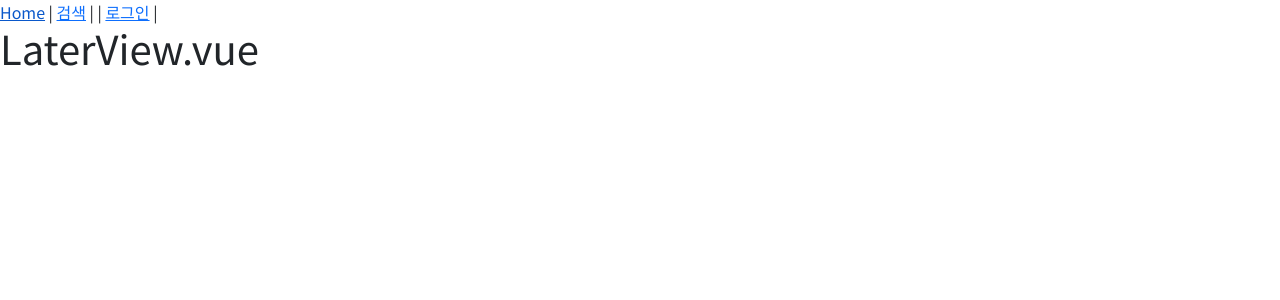
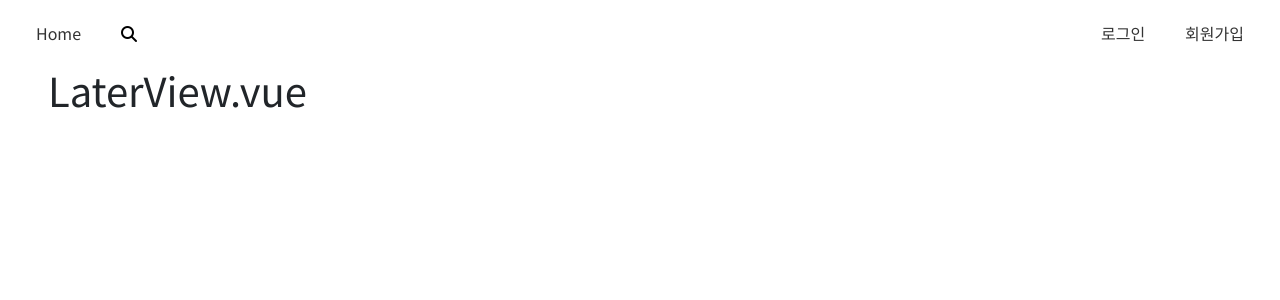
Before and after one commit to prkhch/more, a Vue app in the folder fe/: page /later in a window 1280 px wide. Shown: the top 300 px of the page. Built offline with nearby package versions, Linux system fonts and the light colour scheme.

Commit message:
로그인,로그아웃,홈디자인,인피니틐

```diff
--- a/fe/package.json
+++ b/fe/package.json
@@ -10,6 +10,7 @@
   "dependencies": {
     "axios": "^1.4.0",
     "core-js": "^3.8.3",
+    "gsap": "^2.1.3",
     "vue": "^2.6.14",
     "vue-router": "^3.5.1",
     "vuex": "^3.6.2",
--- a/fe/public/index.html
+++ b/fe/public/index.html
@@ -22,5 +22,7 @@
     <script src="https://cdn.jsdelivr.net/npm/bootstrap@5.3.0-alpha1/dist/js/bootstrap.bundle.min.js"
     integrity="sha384-w76AqPfDkMBDXo30jS1Sgez6pr3x5MlQ1ZAGC+nuZB+EYdgRZgiwxhTBTkF7CXvN"
     crossorigin="anonymous"></script>
+
+    <script src="https://kit.fontawesome.com/d4a50f184d.js" crossorigin="anonymous"></script>
   </body>
 </html>
--- a/fe/src/App.vue
+++ b/fe/src/App.vue
@@ -1,17 +1,73 @@
 <template>
   <div id="app">
-    <nav>
-      <router-link to="/">Home</router-link> |
-      <router-link to="/search">검색</router-link> |
-      <router-link v-if="hasToken" to="/later">나중에 볼 영화</router-link> |
-      <router-link v-if="hasToken" to="/profile">{{ $store.state.username }}</router-link>
-      <button v-if="hasToken" @click="logout">로그아웃</button>
-      <!-- <router-link v-else to="/login">로그인</router-link> | -->
-      <router-link to="/login">로그인</router-link> |
-    </nav>
-    <router-view/>
+
+  <nav>
+    <div class="left-links">
+      <div @click="playSound">
+        <router-link to="/">Home</router-link>
+      </div>
+
+      <div @click="playSound">
+        <router-link to="/search">
+        <i class="fa-solid fa-magnifying-glass" style="color: #000000;"></i>
+        </router-link>
+      </div>
+
+    </div>
+
+    <div class="right-links">
+      <div v-if="hasToken" @click="playSound">
+        <router-link to="/later">나중에 볼 영화</router-link>
+      </div>
+      <div v-if="hasToken" @click="playSound">
+        <router-link to="/profile">{{ $store.state.username }}</router-link>
+      </div>
+      <div v-if="hasToken" @click="playSound">
+        <button @click="logout">로그아웃</button>
+      </div>
+      <div v-else @click="playSound">
+        <router-link to="/login">로그인</router-link>
+        <router-link to="/signup">회원가입</router-link>
+      </div>
+
+    </div>
+  </nav>
+
+    <!-- router-view -->
+    <div class="page">
+      <router-view/>
+    </div>
+
   </div>
 </template>
+
+<script>
+export default {
+  data() {
+    return {
+      showSearch: false,
+    };
+  },
+  computed: {
+    hasToken() {
+      return this.$store.state.token !== null;
+    },
+  },
+  methods: {
+    logout() {
+      this.$store.dispatch('logout');
+    },
+    playSound() {
+      var audio = new Audio(require('@/assets/click.mp3'));
+      audio.play()
+        .catch(error => {
+            // 오류 처리 로직 추가
+            console.error('소리를 재생할 수 없습니다:', error);
+          });
+    },
+  },
+};
+</script>
 
 <style>
 #app {
@@ -22,18 +78,44 @@ ul {
   list-style : none;
 }
 .page {
-  padding-top:3rem;
+  padding-left: 3rem;
+  padding-right: 3rem;
 }
+
+/* navbar Style */
+nav {
+  padding: 1rem;
+  display: flex;
+  justify-content: space-between;
+}
+.left-links {
+  display: flex;
+  align-items: center;
+}
+.right-links {
+  display: flex;
+  align-items: center;
+}
+.left-links a,
+.right-links a,
+.right-links button {
+  margin: 0 10px;
+  padding: 5px 10px;
+  background-color: #fff;
+  color: #333;
+  border: none;
+  cursor: pointer;
+  text-decoration: none;
+  display: inline-block;
+  transition: box-shadow 0.3s;
+  box-shadow: 0px 0px 0px 0px rgba(0, 0, 0, 0);
+
+}
+.left-links a:hover,
+.right-links a:hover,
+.right-links button:hover {
+  box-shadow: 0px 2px 5px 2px rgba(0, 0, 0, 0.4);
+  border-radius: 5px;
+}
+
 </style>
-
-<script>
-export default {
-  computed: {
-    hasToken() {
-      return this.$store.state.token !== null;
-    },
-  },
-  methods: {
-  },
-};
-</script>
--- a/fe/src/store/index.js
+++ b/fe/src/store/index.js
@@ -28,6 +28,11 @@ export default new Vuex.Store({
     },
     SAVE_USERNAME(state, newUsername) { // 이름변경
       state.username = newUsername;
+    },
+    CLEAR_AUTH(state) {
+      state.token = null;
+      state.username = null;
+      router.push({ name: 'login' }); // 로그인 페이지로 이동
     },
   },
   actions: {
@@ -66,7 +71,13 @@ export default new Vuex.Store({
       })
       .catch((error) => {
         console.log(error)
+        if(error.response.status === 400) {
+          alert("잘못된 입력입니다!")
+        }
       })
+    },
+    logout({ commit }) {
+      commit('CLEAR_AUTH');
     },
   },
   modules: {
--- a/fe/src/views/HomeView.vue
+++ b/fe/src/views/HomeView.vue
@@ -1,16 +1,29 @@
 <template>
   <div class="home">
-    <h1>HOME</h1>
+    <h1 class="text-center">인기 영화</h1>
 
-    <div class="cardgroup row row-cols-1 row-cols-md-4 g-4">
-      <div class="col" v-for="movie in movies" :key="movie.id">
-        <div class="card">
-          <img :src="getImageUrl(movie.poster_path)" class="card-img-top border" alt="...">
-          <div class="card-body border">
-            <router-link :to="{ name: 'detail', params: { id: movie.id } }">{{ movie.title }}</router-link>
+    <div class="" style="display: flex; justify-content: center; align-items: center;">
+      <div class="cardgroup row row-cols-1 row-cols-md-5 g-5 mt-3">
+        <div class="col" v-for="movie in movies" :key="movie.id">
+          <div class="card">
+            <router-link :to="{ name: 'detail', params: { id: movie.id } }">
+              <div class="image-container">
+                <img :src="getImageUrl(movie.poster_path)" class="card-img-top border" alt="..." @click="playSound" @mouseover="handleHover(movie)" @mouseleave="handleHover(null)">
+              </div>
+            </router-link>
+          </div>
+          <div style="height:20px">
+            <transition name="fade">
+              <div class="movie-title" v-if="hoveredMovie === movie">{{ movie.title }}</div>
+            </transition>
           </div>
         </div>
       </div>
+    </div>
+
+    <!-- 로딩 표시 -->
+    <div class="text-center" v-if="loading">
+      <i class="fa-solid fa-spinner" style="color: #000000; font-size:250px;"></i>
     </div>
 
   </div>
@@ -21,25 +34,21 @@ import axios from "axios"
 
 export default {
   name: 'HomeView',
-  components: {
-
-  },
+  components: {},
   data() {
     return {
+      movies: [],
+      hoveredMovie: null,
       page: 1,
-      movies: [],
       loading: false,
     };
   },
-  created() {
-    this.loadMoreMovies();
+  mounted() {
+    this.fetchMovies();
     window.addEventListener('scroll', this.handleScroll);
   },
   beforeDestroy() {
     window.removeEventListener('scroll', this.handleScroll);
-  },
-  mounted() {
-    this.fetchMovies();
   },
   methods: {
     getImageUrl(posterPath) {
@@ -47,23 +56,13 @@ export default {
       const size = 'w500';
       return `${baseUrl}${size}${posterPath}`;
     },
-    fetchMovies() {
-      const apiKey = '8b1a427d0c951e52a5869304bde7a649';
-      const url = `https://api.themoviedb.org/3/movie/upcoming?api_key=${apiKey}&language=ko-KR&page=1`
-      axios.get(url)
-        .then((response) => {
-          this.movies = response.data.results;
-        })
-        .catch((error) => {
-          console.log(error);
-        })
-    },
-    async loadMoreMovies() {
+
+    async fetchMovies() {
       if (this.loading) return;
       this.loading = true;
 
       const apiKey = '8b1a427d0c951e52a5869304bde7a649';
-      const apiUrl = `https://api.themoviedb.org/3/discover/movie?api_key=${apiKey}&page=${this.page}&language=ko-KR`;
+      const apiUrl = `https://api.themoviedb.org/3/movie/popular?api_key=${apiKey}&language=ko-KR&page=${this.page}&certification_country=KR&certification.lte=15`
 
       try {
         const response = await axios.get(apiUrl);
@@ -79,10 +78,53 @@ export default {
     handleScroll() {
       const scrollPosition = window.innerHeight + window.scrollY;
       const documentHeight = document.documentElement.offsetHeight;
-      if (scrollPosition >= documentHeight) {
-        this.loadMoreMovies();
+      if (scrollPosition >= documentHeight-1) {
+        this.fetchMovies();
       }
+    },
+
+    // 스타일
+    handleHover(movie) {
+      this.hoveredMovie = movie;
+    },
+    playSound() {
+      var audio = new Audio(require('@/assets/click.mp3'));
+      audio.play()
+        .catch(error => {
+          console.error('소리를 재생할 수 없습니다:', error);
+        });
     },
   },
 }
 </script>
+
+<style>
+.cardgroup {
+  width: 90%
+}
+
+.image-container {
+  position: relative;
+  width: 100%;
+  padding-top: 150%;
+}
+
+.image-container img {
+  position: absolute;
+  top: 0;
+  left: 0;
+  width: 100%;
+  height: 100%;
+  object-fit: cover;
+}
+
+.fade-enter-active,
+.fade-leave-active {
+  transition: opacity 1s;
+}
+
+.fade-enter,
+.fade-leave-to {
+  opacity: 0;
+}
+</style>
--- a/fe/src/views/SearchView.vue
+++ b/fe/src/views/SearchView.vue
@@ -2,15 +2,29 @@
   <div>
     <input type="text" v-model="searchTerm" @input="searchMovies" placeholder="영화 검색" />
 
-    <div class="cardgroup row row-cols-1 row-cols-md-3 g-4">
-      <div class="col" v-for="movie in movies" :key="movie.id">
-        <div class="card">
-          <img :src="getImageUrl(movie.poster_path)" class="card-img-top border" alt="...">
-          <div class="card-body border">
-            <router-link :to="{ name: 'detail', params: { id: movie.id } }">{{ movie.title }}</router-link>
+
+    <div class="" style="display: flex; justify-content: center; align-items: center;">
+      <div class="cardgroup row row-cols-1 row-cols-md-5 g-5 mt-3">
+        <div class="col" v-for="movie in movies" :key="movie.id">
+          <div class="card">
+            <router-link :to="{ name: 'detail', params: { id: movie.id } }">
+              <div class="image-container">
+                <img :src="getImageUrl(movie.poster_path)" class="card-img-top border" alt="..." @click="playSound" @mouseover="handleHover(movie)" @mouseleave="handleHover(null)">
+              </div>
+            </router-link>
+          </div>
+          <div style="height:20px">
+            <transition name="fade">
+              <div class="movie-title" v-if="hoveredMovie === movie">{{ movie.title }}</div>
+            </transition>
           </div>
         </div>
       </div>
+    </div>
+
+  <!-- 로딩 표시 -->
+    <div class="text-center" v-if="loading">
+      <i class="fa-solid fa-spinner" style="color: #000000; font-size:250px;"></i>
     </div>
 
   </div>
@@ -21,26 +35,48 @@ export default {
   data() {
     return {
       searchTerm: '',
-      movies: []
+      movies: [],
+      hoveredMovie: null,
+      loading: false,
     };
   },
   methods: {
     async searchMovies() {
+      if (this.loading) return;
+
       const apiKey = '8b1a427d0c951e52a5869304bde7a649';
       const apiUrl = `https://api.themoviedb.org/3/search/movie?api_key=${apiKey}&query=${this.searchTerm}&language=ko-KR`;
 
       try {
+
         const response = await fetch(apiUrl);
         const data = await response.json();
         this.movies = data.results;
+        this.loading = false;
       } catch (error) {
         console.error(error);
+        this.loading = false;
       }
     },
     getImageUrl(posterPath) {
-      const baseUrl = 'https://image.tmdb.org/t/p/';
-      const size = 'w500';
-      return `${baseUrl}${size}${posterPath}`;
+        if (posterPath) {
+        const baseUrl = 'https://image.tmdb.org/t/p/';
+        const size = 'w500';
+        return `${baseUrl}${size}${posterPath}`;
+      } else {
+        // 포스터 이미지가 없는 경우에 대한 처리
+        return ''; // 빈 문자열 또는 기본 이미지 URL 등을 반환하도록 수정
+      }
+    },
+    handleHover(movie) {
+      this.hoveredMovie = movie;
+    },
+    playSound() {
+      var audio = new Audio(require('@/assets/click.mp3'));
+      audio.play()
+        .catch(error => {
+          console.error('소리를 재생할 수 없습니다:', error);
+        });
     },
   }
 };
```
Also changed, not shown: 2 other files (tests, documents, lock files or other folders).
